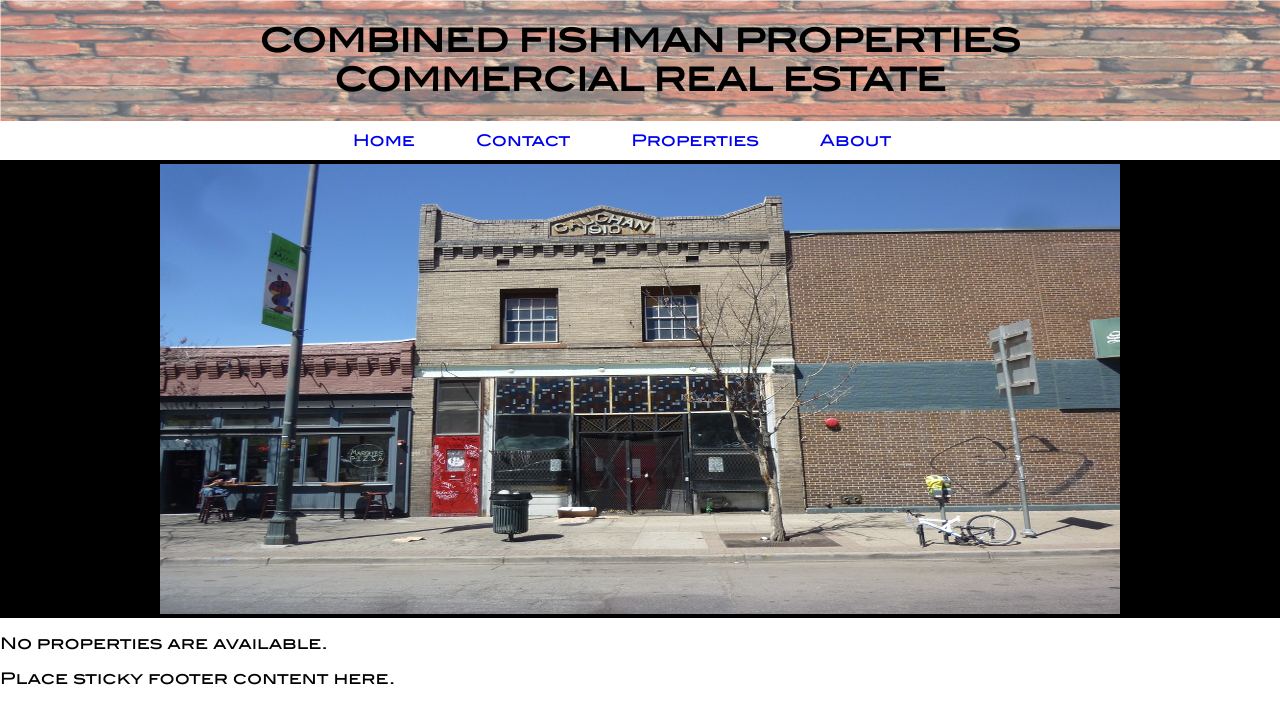
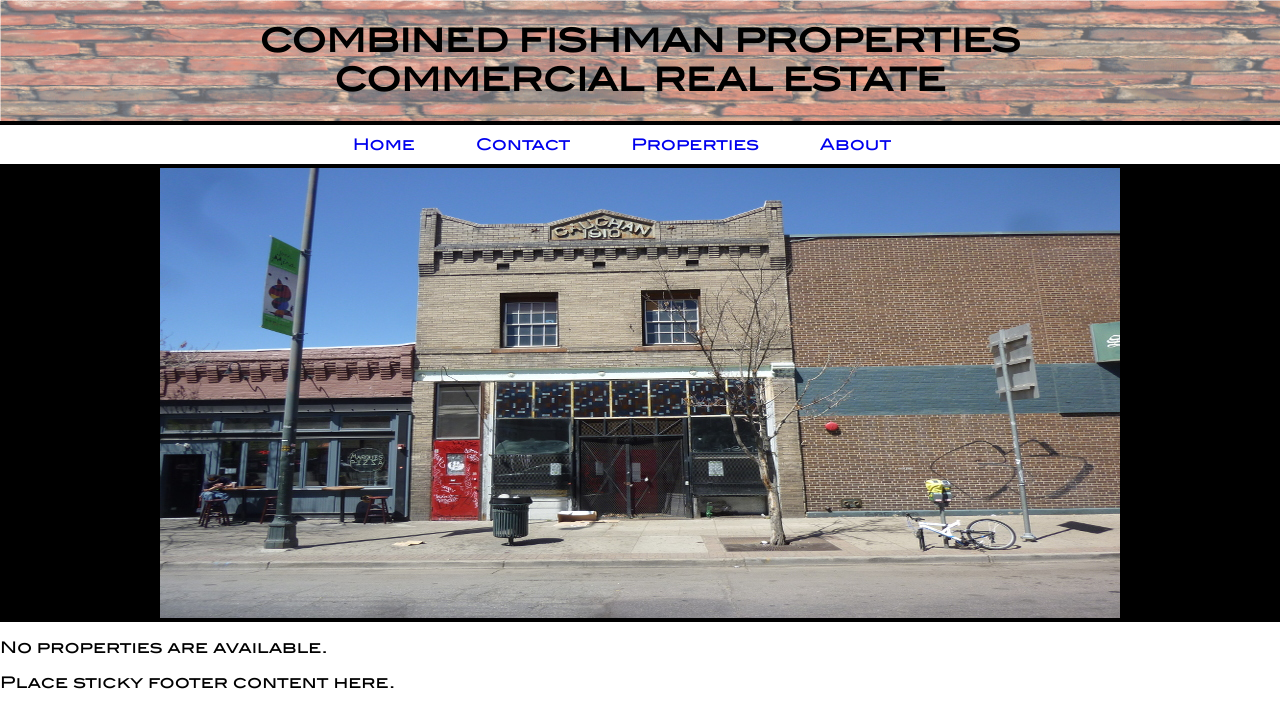
Before and after one commit to benjafishman/CombinedFishmanProperties, a Django app: template properties/templates/properties/home.html in a window 1280 px wide. Shown: the top 728 px of the page. Run offline with Django 3.2, Linux system fonts and the light colour scheme; the template is opened without the code that fills it, so the values that code supplies are empty; some libraries are stand-ins or nearby versions.

Commit message:
- updating the border styles

```diff
--- a/properties/static/cfp.css
+++ b/properties/static/cfp.css
@@ -65,6 +65,8 @@ body {
 
 .navbar {
     text-align: center;
+    border-top: 4px solid #000;
+    border-bottom: 4px solid #000;
 }
 .navbar a {
     padding: 10px;
--- a/properties/static/home_style.css
+++ b/properties/static/home_style.css
@@ -1,9 +1,7 @@
 #slide-show-wrapper {
     width: 100%;
     background-color: #000000;
-    border-top: 4px solid;
-    border-bottom: 4px solid;
-    border-color: #000000;
+    border-bottom: 4px solid #000;
 }
 
 #slide-show {
```
